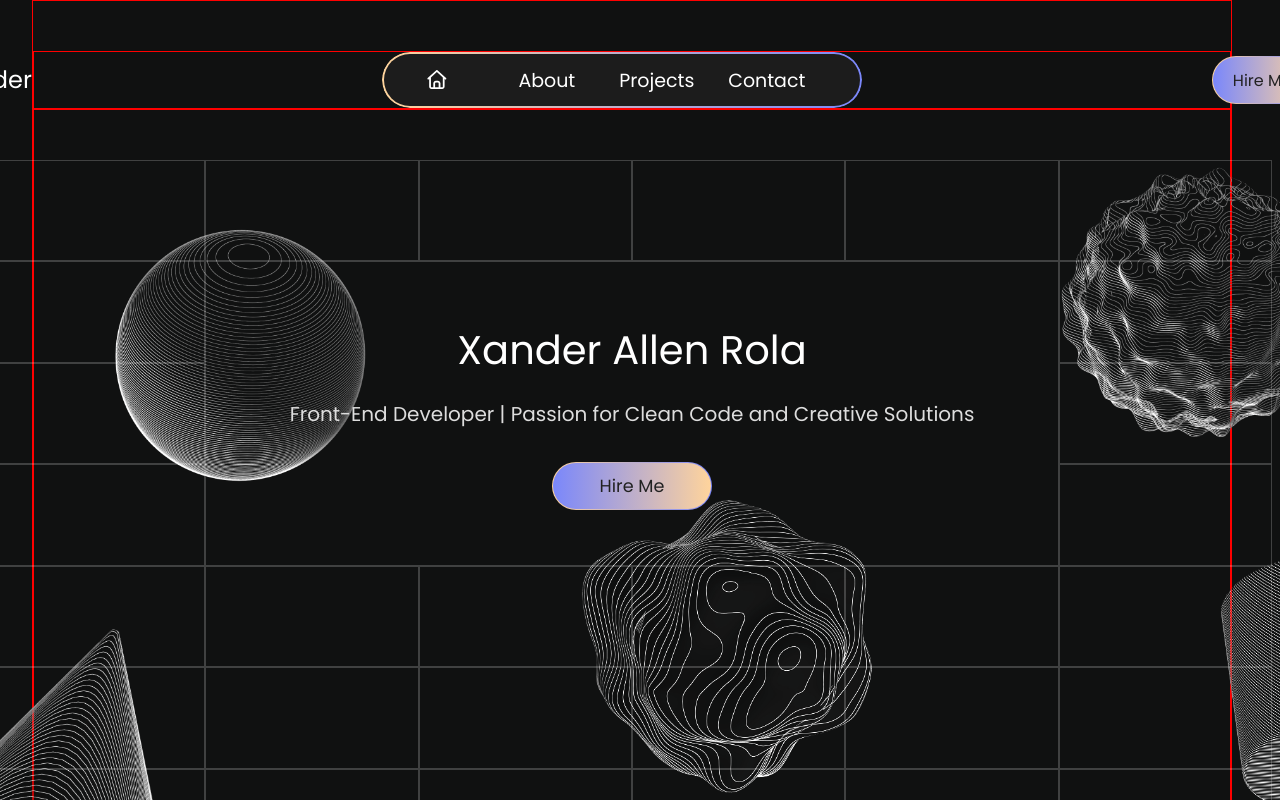
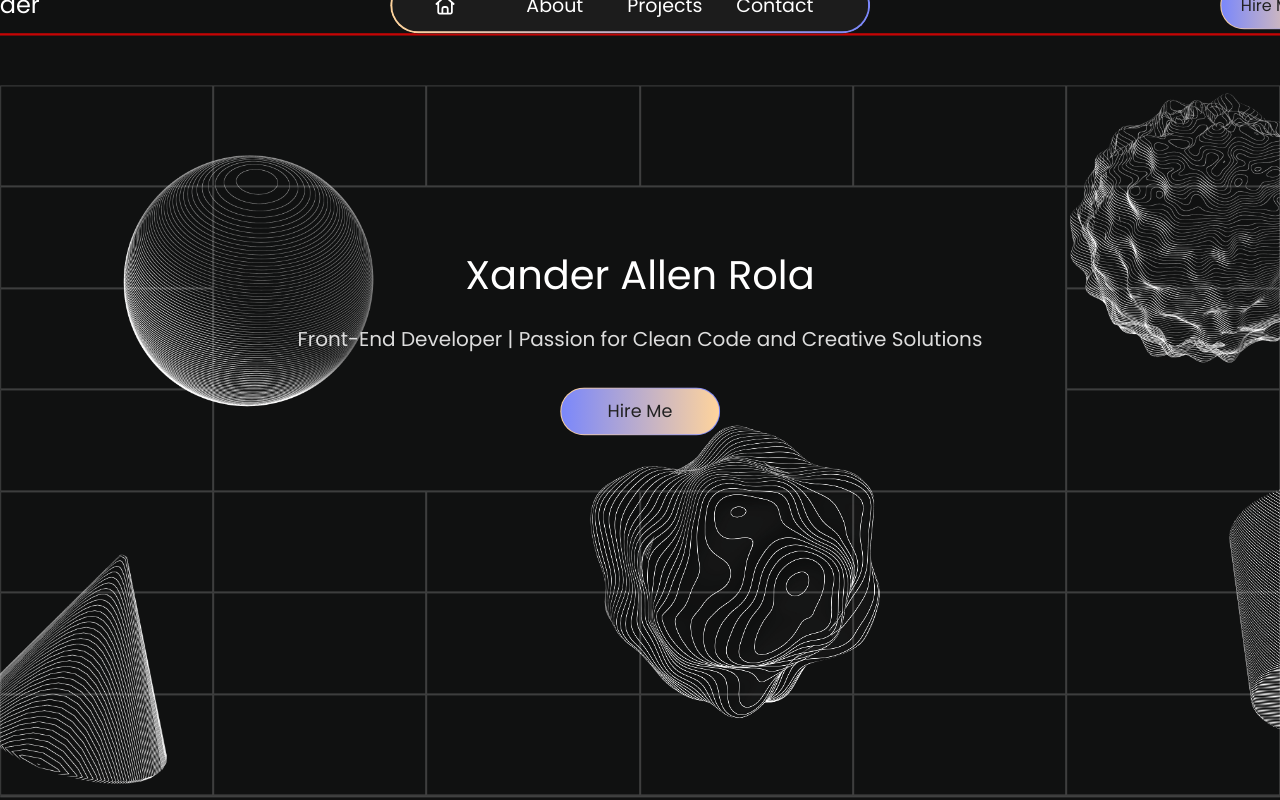
Before and after one commit to Xander-Allen-Rola/Xander-Portfolio, a Vue app: page / in a window 1280 px wide. Shown: the top 800 px of the page. Built offline with nearby package versions, Linux system fonts and the light colour scheme.

Commit message:
Fixed width and centering of app container

```diff
--- a/src/App.vue
+++ b/src/App.vue
@@ -26,8 +26,13 @@ import AboutMe from './components/AboutMe.vue'
 
 <style scoped>
 .app-container {
-  max-width: 1200px;
+  max-width: 1480px;
   border: red solid 1px;
+  position: absolute;
+  left: 50%;
+  top: 50%;
+  transform: translate(-50%, -50%);
+  margin-top: 50px;
 }
 
 header {
```
